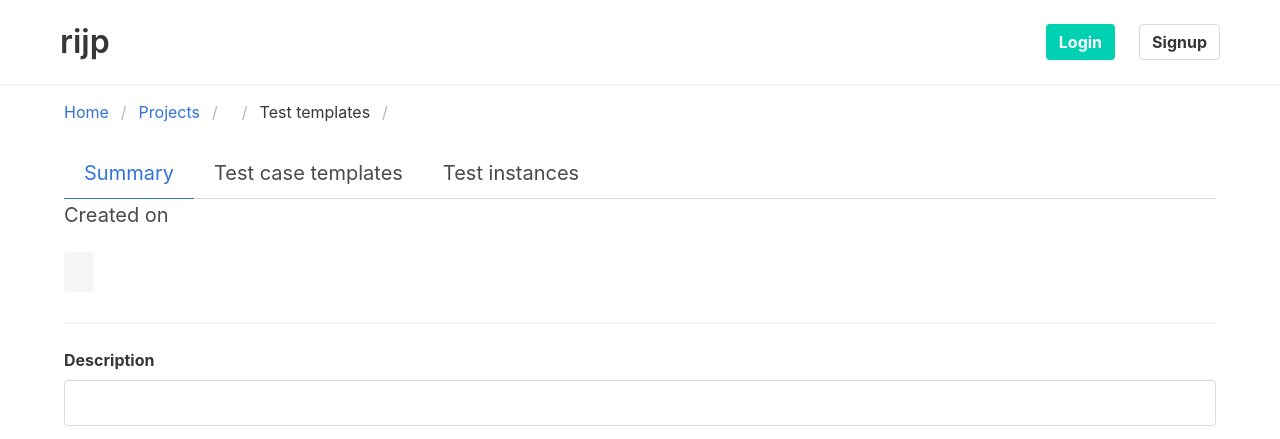
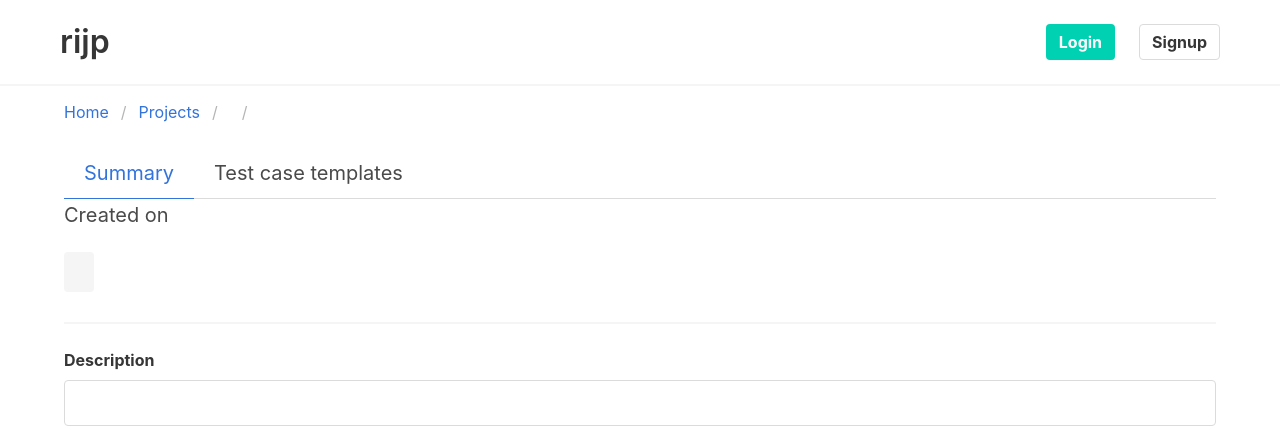
Before and after one commit to jbienkowski/rijp, a Django app: template src/templates/project_test_template_details.html in a window 1280 px wide. Shown: the top 439 px of the page. Run offline with Django 3.2, Linux system fonts and the light colour scheme; the template is opened without the code that fills it, so the values that code supplies are empty; some libraries are stand-ins or nearby versions.

Commit message:
Work in progress

```diff
--- a/src/templates/project_details.html
+++ b/src/templates/project_details.html
@@ -2,7 +2,7 @@
 {% load static %}
 {% load widget_tweaks %}
 
-{% block title %}rijp / projects{% endblock title %}
+{% block title %}rijp / project details{% endblock title %}
 
 {% block breadcrumb %}
 <li><a href="{% url 'index' %}">Home</a></li>
--- a/src/templates/project_test_case_template_details.html
+++ b/src/templates/project_test_case_template_details.html
@@ -7,9 +7,7 @@
 <li><a href="{% url 'index' %}">Home</a></li>
 <li><a href="{% url 'projects' %}">Projects</a></li>
 <li><a href="{% url 'project_details' ctx.test_template.project.pk %}">{{ ctx.test_template.project.name }}</a></li>
-<li class="is-active"><a>Test templates</a></li>
 <li><a href="{% url 'project_test_template_details' ctx.test_template.pk %}">{{ ctx.test_template.name }}</a></li>
-<li class="is-active"><a>Test case templates</a></li>
 <li class="is-active"><a href="#" aria-current="page">{{ ctx.name }}</a></li>
 {% endblock breadcrumb %}
 
--- a/src/templates/project_test_template_details.html
+++ b/src/templates/project_test_template_details.html
@@ -7,7 +7,6 @@
 <li><a href="{% url 'index' %}">Home</a></li>
 <li><a href="{% url 'projects' %}">Projects</a></li>
 <li><a href="{% url 'project_details' ctx.project.pk %}">{{ ctx.project.name }}</a></li>
-<li class="is-active"><a>Test templates</a></li>
 <li class="is-active"><a href="#" aria-current="page">{{ ctx.name }}</a></li>
 {% endblock breadcrumb %}
 
@@ -23,11 +22,6 @@
         <li id="tab_template_test_case_templates">
             <a>
                 <span>Test case templates</span>
-            </a>
-        </li>
-        <li id="tab_template_test_instances">
-            <a>
-                <span>Test instances</span>
             </a>
         </li>
     </ul>
@@ -90,13 +84,6 @@
     <a class="button is-link" href="{% url 'project_test_case_template_new' ctx.pk %}">New test case template</a>
 </div>
 
-<div id="div_template_test_instances" hidden>
-    {% if ctx.test_case_instances.all %}
-    {% else %}
-    <p>Nothing to show</p>
-    {% endif %}
-</div>
-
 {% endblock content %}
 
 {% block javascript %}
@@ -118,10 +105,5 @@
         $('#tab_template_test_case_templates').addClass('is-active');
         $('#div_template_test_case_templates').prop('hidden', false);
     });
-    $('#tab_template_test_instances').on('click', function(e) {
-        hideall();
-        $('#tab_template_test_instances').addClass('is-active');
-        $('#div_template_test_instances').prop('hidden', false);
-    });
 </script>
 {% endblock javascript %}
```
